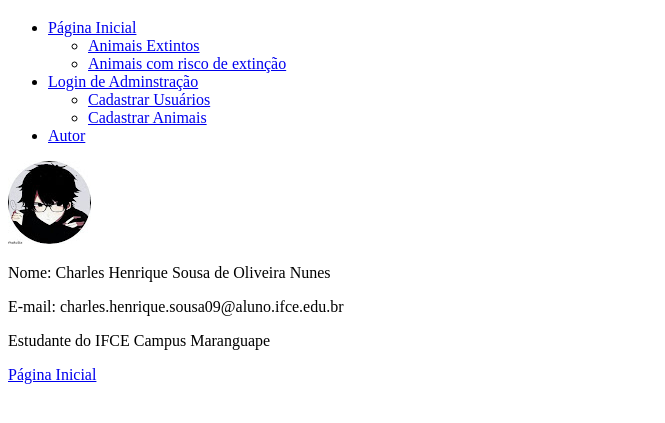
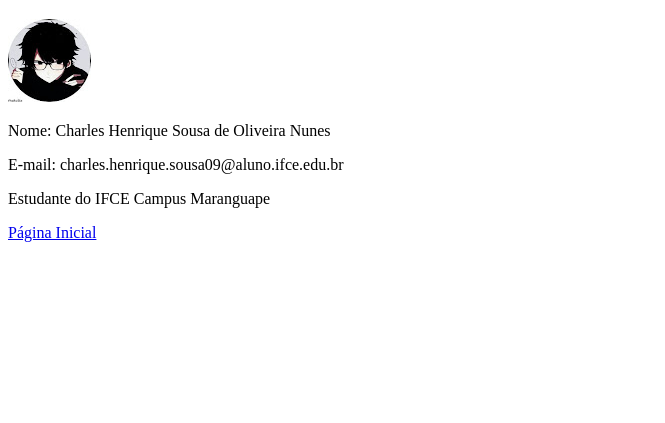
Before and after one commit to Charleshenriq/aa, a plain HTML site: page autor.html in a window 1280 px wide. Shown: the part 121-544 px from the top of the page, without its empty margins (0-665 px from the left). Drawn offline with Linux system fonts and the light colour scheme.

Commit message:
Add files via upload

```diff
--- a/autor.html
+++ b/autor.html
@@ -10,35 +10,6 @@
         <img src= "favicon.ico"" alt="logo">
         <h1>Informações sobre o autor do Cextinct'Zone</h1>
     </header>
-    <nav>
-        <ul>
-            <li>
-                <a href="index.html">Página Inicial</a>
-                <ul>
-                    <li>
-                        <a href="index.html#extintos">Animais Extintos</a>
-                    </li>
-                    <li>
-                        <a href="index.html#risco">Animais com risco de extinção</a>
-                    </li>
-                </ul>
-            </li>
-            <li>
-                <a href="adm/administracao.html">Login de Adminstração</a>
-                <ul>
-                    <li>
-                        <a href="adm/usuarioscadastro.html">Cadastrar Usuários</a>
-                    </li>
-                    <li>
-                        <a href="adm/animaiscadastro.html">Cadastrar Animais</a>
-                    </li>
-                </ul>
-            </li>
-            <li>
-                <a href="autor.html">Autor</a>
-            </li>
-        </ul>
-    </nav>
     <main>
         <section>
             <article>
```
